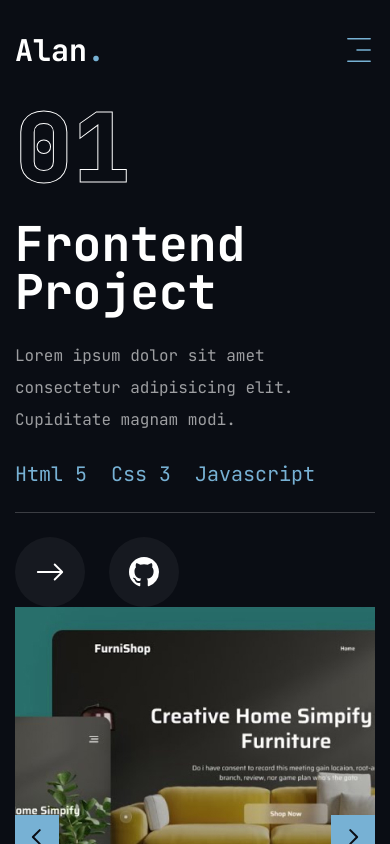
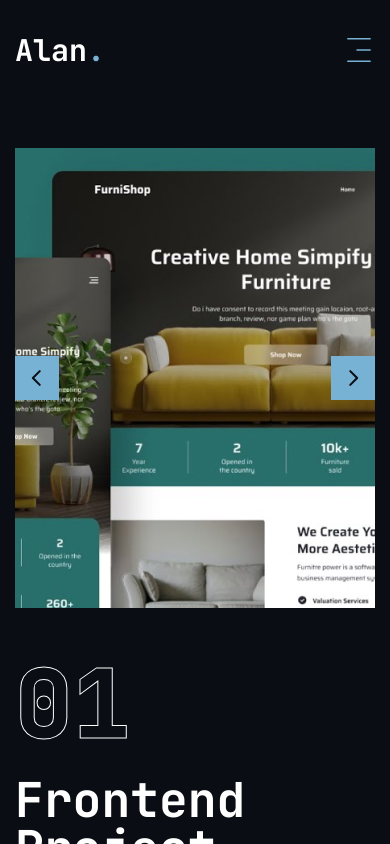
Before and after one commit to alan585/alan-portfolio, a Next.js app: page /work in a window 390 px wide. Shown: the top 844 px of the page. Built offline with nearby package versions, Linux system fonts and the light colour scheme.

Commit message:
feat(Work Section): fix mobile page structure

```diff
--- a/src/app/work/page.tsx
+++ b/src/app/work/page.tsx
@@ -32,8 +32,8 @@ const Work = () => {
       className="flex min-h-[80vh] flex-col"
     >
       <div className="container mx-auto">
-        <div className="flex flex-col xl:flex-row">
-          <div className="flex flex-col gap-6">
+        <div className="flex flex-col py-12 xl:flex-row xl:gap-12 xl:pt-40">
+          <div className="order-1 flex flex-col gap-6 xl:order-none">
             <h1 className="text-outline text-8xl font-extrabold text-transparent">
               {project.num}
             </h1>
```
